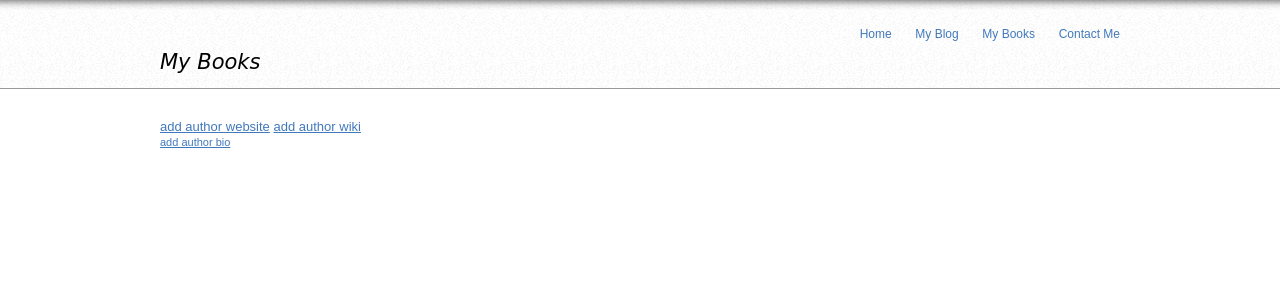
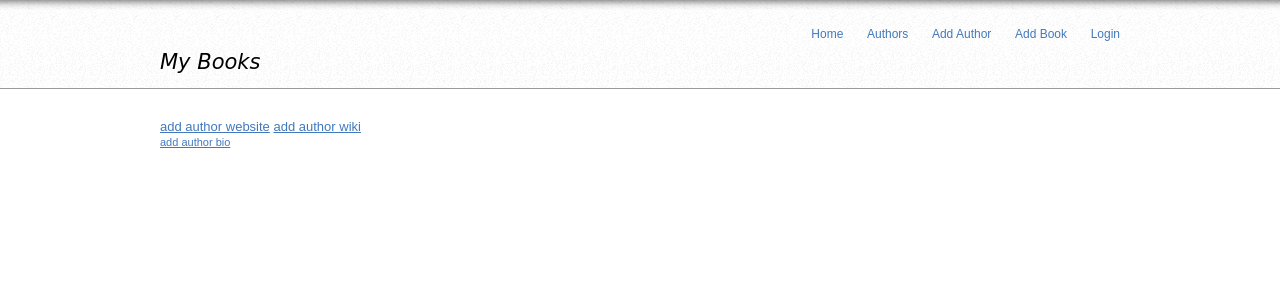
Before and after one commit to annavester/books, a Django app: template templates/author.html in a window 1280 px wide. Shown: the top 300 px of the page. Run offline with Django 3.2, Linux system fonts and the light colour scheme; the template is opened without the code that fills it, so the values that code supplies are empty; the visitor is signed in with stand-in values (Sample User, id 1); some web fonts are replaced.

Commit message:
minor path and nav updates

```diff
--- a/authors/views.py
+++ b/authors/views.py
@@ -6,8 +6,8 @@ from django.shortcuts import render_to_response, get_object_or_404
 from django.contrib.auth.decorators import login_required
 
 from models import Author
-from authors.forms import AuthorSaveForm, AddWebsiteForm, AddBioForm, AddWikiForm
-from readinglists.models import ReadingList
+from forms import AuthorSaveForm, AddWebsiteForm, AddBioForm, AddWikiForm
+from books_app.readinglists.models import ReadingList
 
 def authors(request, extra_context=None, template_name='authors_listing.html'):
     authors_list  = Author.objects.all()
--- a/books/forms.py
+++ b/books/forms.py
@@ -1,7 +1,7 @@
 from django import forms
 from django.forms import ModelMultipleChoiceField
 from django.utils.safestring import mark_safe
-from authors.models import Author
+from books_app.authors.models import Author
 from models import Book, Binding, Category, Status
 from books_app.readinglists.models import ReadingList
 
--- a/books/views.py
+++ b/books/views.py
@@ -7,8 +7,8 @@ from django.contrib.auth.decorators import login_required
 from django.db import models
 from models import Book,Category
 from forms import BookSaveForm, SearchBooksForm, BookUpdateStatusForm, BookUpdateOwnForm, BookAddToListForm
-from authors.models import Author
-from readinglists.models import ReadingList
+from books_app.authors.models import Author
+from books_app.readinglists.models import ReadingList
 import os
 #from pyaws import ecs
 #import settings
--- a/templates/base.html
+++ b/templates/base.html
@@ -42,10 +42,13 @@
             <header>
                 <nav>
                     <ul>
-                        <li><a href="http://annavester.com">Home</a></li>
-                        <li><a href="http://blog.annavester.com">My Blog</a></li>
-                        <li><a href="http://books.annavester.com">My Books</a></li>
-                        <li><a href="http://blog.annavester.com/contact-me/">Contact Me</a></li>
+                        <li><a href="/">Home</a></li>
+                        <li><a href="/authors">Authors</a></li>
+                        {% if user.is_authenticated %}
+                            <li><a href="/author/add">Add Author</a></li>
+                            <li><a href="/book/add">Add Book</a></li>
+                        {% endif %}
+                        <li><a href="/login">Login</a></li>
                     </ul>
                     <a href="/" class="tagline">My Books</a>
                 </nav>
```
